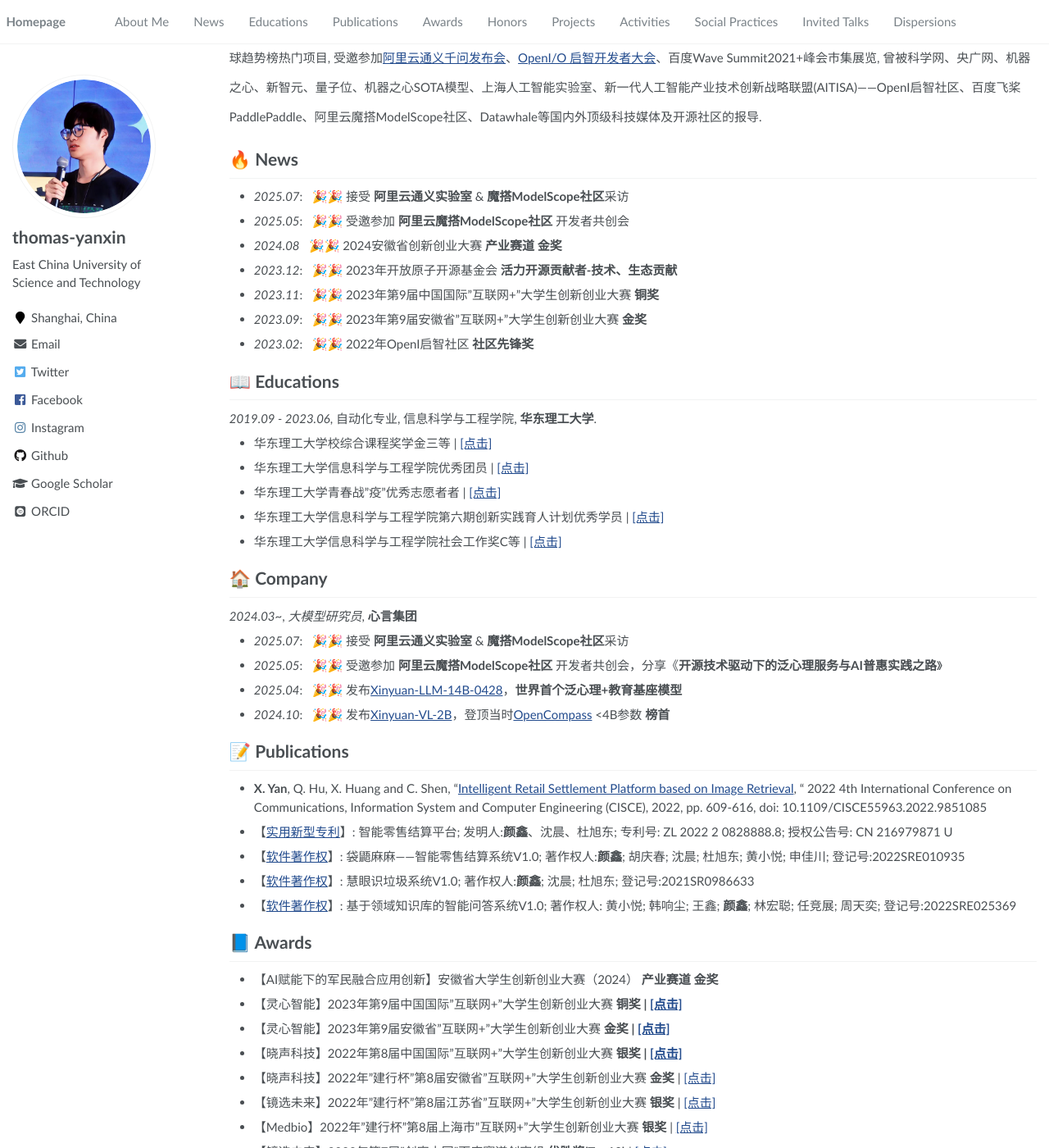
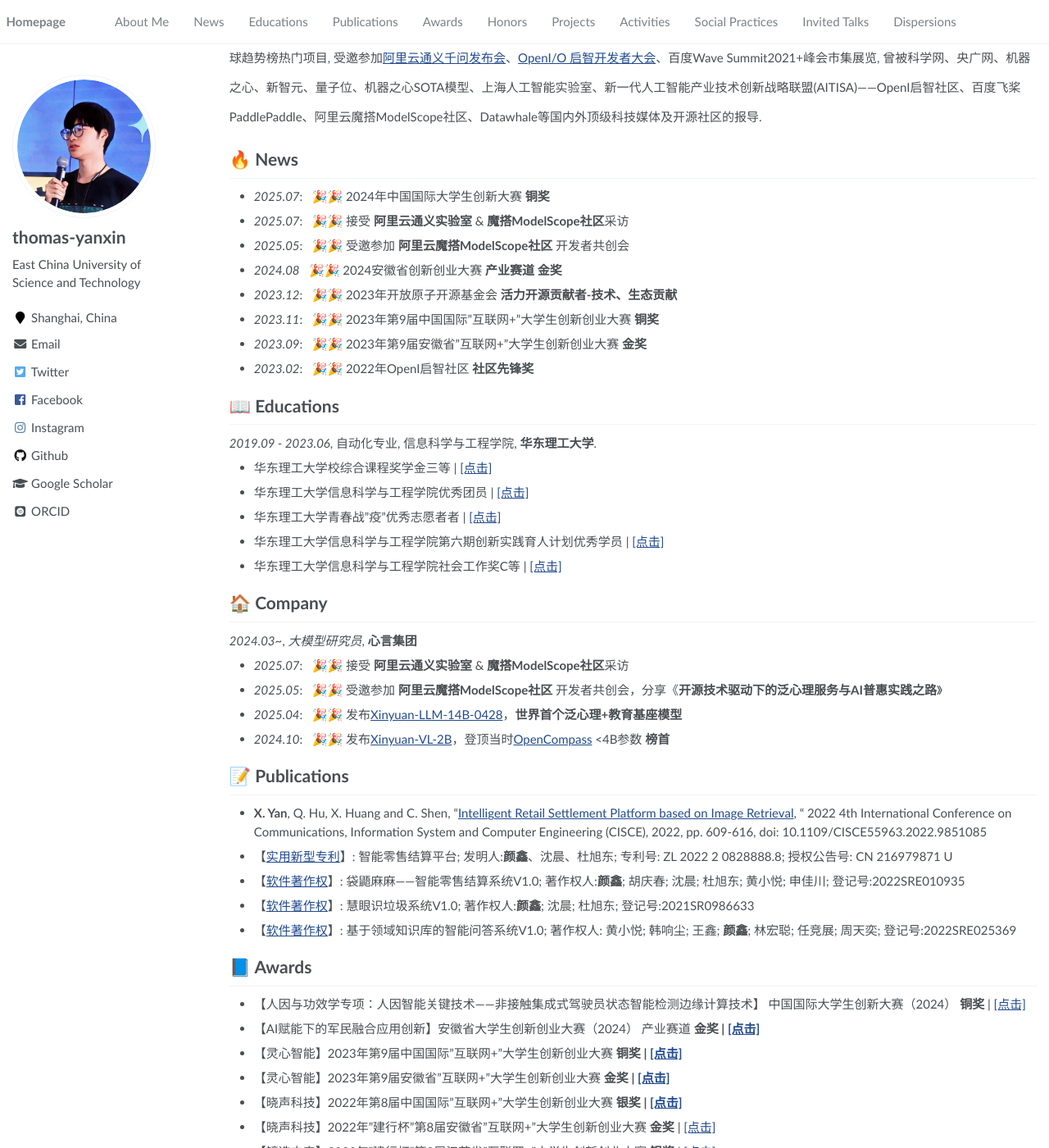
Before and after one commit to thomas-yanxin/thomas-yanxin.github.io, a Jekyll site: the page built from _pages/about.md, in a window 1280 px wide and 1400 px high, scrolled down 240 px. Shown: the whole window at 82% size. Built offline with Jekyll 4.4.1, drawn with Linux system fonts in a browser that asks for light colours; some web fonts are replaced.

Commit message:
Update about.md

```diff
--- a/_pages/about.md
+++ b/_pages/about.md
@@ -24,6 +24,7 @@
 </p>
 
 # 🔥 News
+* *2025.07*: &nbsp; 🎉🎉 2024年中国国际大学生创新大赛 **铜奖**
 * *2025.07*: &nbsp; 🎉🎉 接受 **阿里云通义实验室** & **魔搭ModelScope社区**采访
 * *2025.05*: &nbsp; 🎉🎉 受邀参加 **阿里云魔搭ModelScope社区** 开发者共创会
 * *2024.08*  &nbsp; 🎉🎉 2024安徽省创新创业大赛 **产业赛道 金奖**
@@ -63,7 +64,8 @@
 
 
 # 📘 Awards
-* 【AI赋能下的军民融合应用创新】安徽省大学生创新创业大赛（2024） <strong>产业赛道 金奖<strong>
+* 【人因与功效学专项：人因智能关键技术——非接触集成式驾驶员状态智能检测边缘计算技术】 中国国际大学生创新大赛（2024） <strong>铜奖</strong> \| [\[点击\]]()
+* 【AI赋能下的军民融合应用创新】安徽省大学生创新创业大赛（2024） 产业赛道 <strong>金奖<strong> \| [\[点击\]]()
 * 【灵心智能】2023年第9届中国国际"互联网+"大学生创新创业大赛 <strong>铜奖<strong> \| [\[点击\]]()
 * 【灵心智能】2023年第9届安徽省"互联网+"大学生创新创业大赛 <strong>金奖<strong> \| [\[点击\]]()
 * 【晓声科技】2022年第8届中国国际"互联网+"大学生创新创业大赛 <strong>银奖<strong> \| [\[点击\]](https://mp.weixin.qq.com/s/EujzF8ubT_1PkoMs3u-qTw)
```
